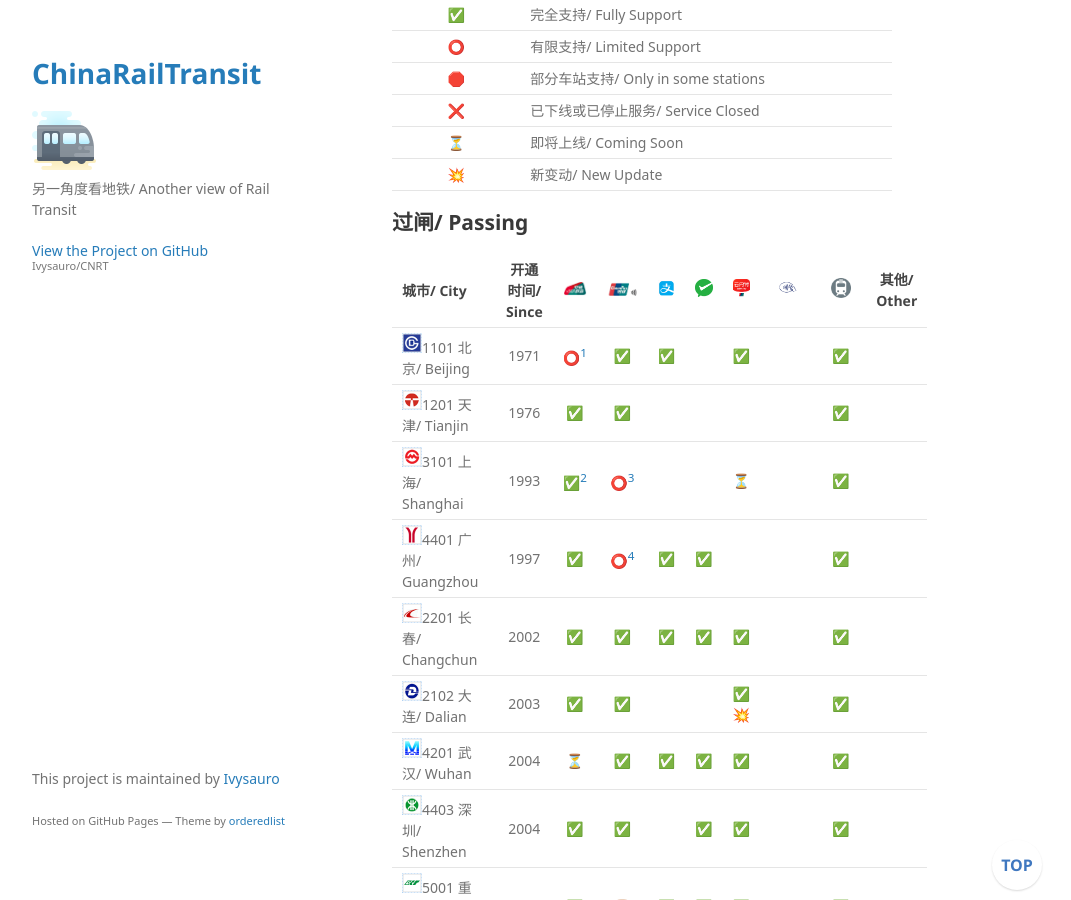
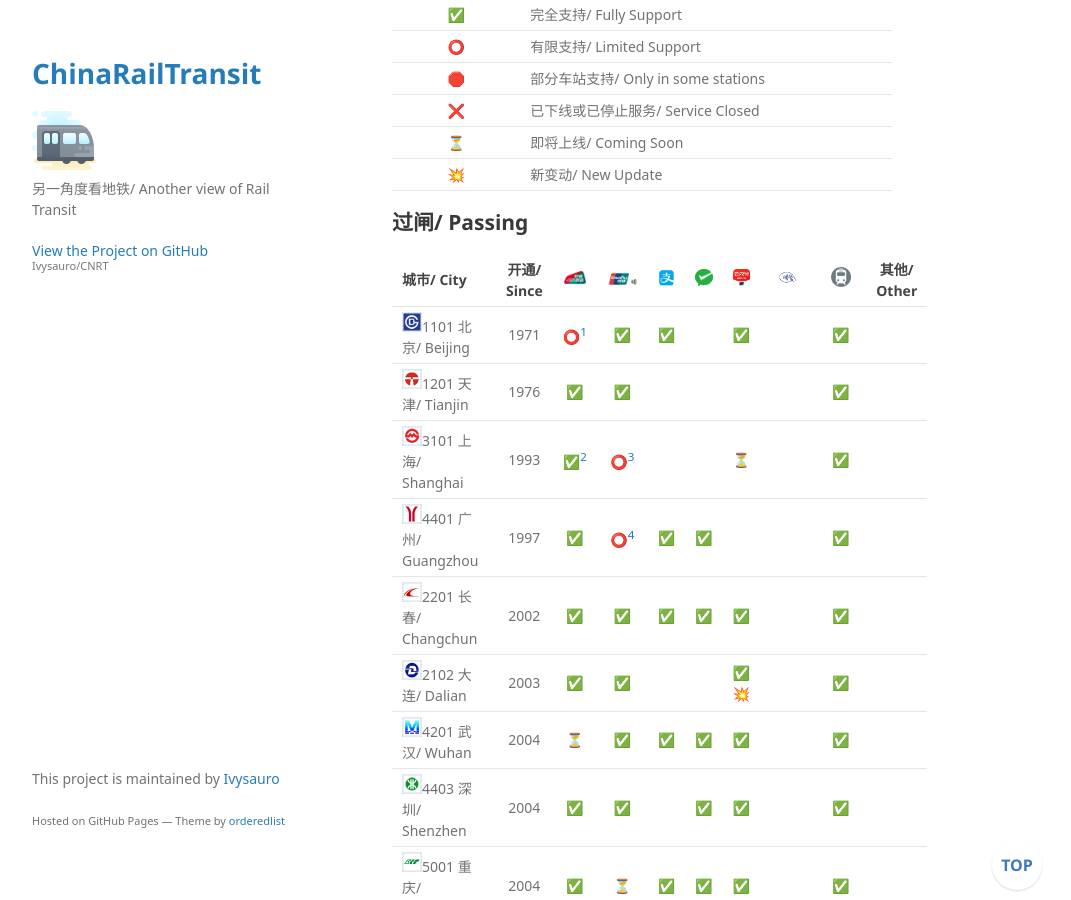
Before and after one commit to Ivysauro/CNRT, a Jekyll site: the page built from data/Pay.md, in a window 1280 px wide and 900 px high, scrolled down 1020 px. Shown: the whole window, without its empty margins (178-1249 px from the left). Built offline with Jekyll 4.4.1, drawn with Linux system fonts in a browser that asks for light colours; some web fonts are replaced; our own code applies the rules of GitHub Pages for plain Markdown files; a script that is not in the unit is left out.

Commit message:
🍉更新描述

```diff
--- a/data/Pay.md
+++ b/data/Pay.md
@@ -43,7 +43,7 @@
 
 ## 过闸/ Passing
 
-| 城市/ City | 开通时间/ Since | <img src="https://raw.githubusercontent.com/Ivysauro/CNRT/master/images/T-Union.png" width="25" hegiht="25" alt="T-Union"/> | <img src="https://raw.githubusercontent.com/Ivysauro/CNRT/master/images/Unionpay NFC.png" width="35" hegiht="35" alt="Unionpay Quickpass"/> | <img src="https://raw.githubusercontent.com/Ivysauro/CNRT/master/images/Alipay.png" width="25" hegiht="25" alt="Alipay"/> | <img src="https://raw.githubusercontent.com/Ivysauro/CNRT/master/images/WeChat Pay.png" width="20" hegiht="20" alt="WeChat Pay"/> | <img src="https://raw.githubusercontent.com/Ivysauro/CNRT/master/images/Unionpay.png" width="20" hegiht="20" alt="Unionpay App"/> | <img src="https://raw.githubusercontent.com/Ivysauro/CNRT/master/images/contactless.gif" width="25" hegiht="25" alt="Global Cards"/> | <img src="https://raw.githubusercontent.com/Ivysauro/CNRT/master/images/Rail Transit.png" width="20" hegiht="20" alt="Transit Apps"/> | 其他/ Other |
+| 城市/ City | 开通/ Since | <img src="https://raw.githubusercontent.com/Ivysauro/CNRT/master/images/T-Union.png" width="25" hegiht="25" alt="T-Union"/> | <img src="https://raw.githubusercontent.com/Ivysauro/CNRT/master/images/Unionpay NFC.png" width="35" hegiht="35" alt="Unionpay Quickpass"/> | <img src="https://raw.githubusercontent.com/Ivysauro/CNRT/master/images/Alipay.png" width="25" hegiht="25" alt="Alipay"/> | <img src="https://raw.githubusercontent.com/Ivysauro/CNRT/master/images/WeChat Pay.png" width="20" hegiht="20" alt="WeChat Pay"/> | <img src="https://raw.githubusercontent.com/Ivysauro/CNRT/master/images/Unionpay.png" width="20" hegiht="20" alt="Unionpay App"/> | <img src="https://raw.githubusercontent.com/Ivysauro/CNRT/master/images/contactless.gif" width="25" hegiht="25" alt="Global Cards"/> | <img src="https://raw.githubusercontent.com/Ivysauro/CNRT/master/images/Rail Transit.png" width="20" hegiht="20" alt="Transit Apps"/> | 其他/ Other |
 | --  | :--: | :--: | :--: | :--: | :--: | :--: | :--: | :--: | :--: |
 | <img src="https://raw.githubusercontent.com/Ivysauro/CNRT/master/images/city/bj.gif" width="20" hegiht="20"/>1101 北京/ Beijing | 1971 | ⭕[^bj] | ✅ | ✅ | | ✅ | | ✅ |
 | <img src="https://raw.githubusercontent.com/Ivysauro/CNRT/master/images/city/tj.gif" width="20" hegiht="20"/>1201 天津/ Tianjin | 1976 | ✅ | ✅ | | | | | ✅ | |
```
